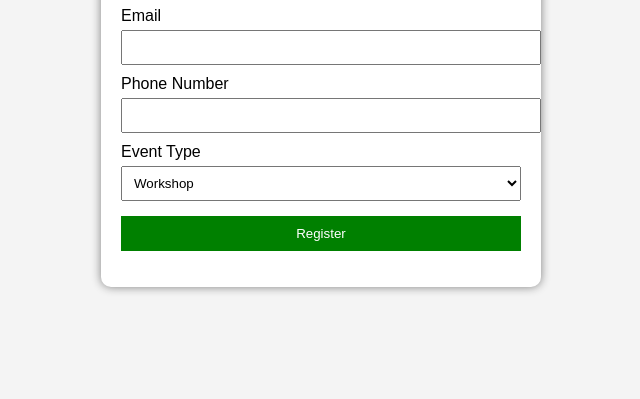
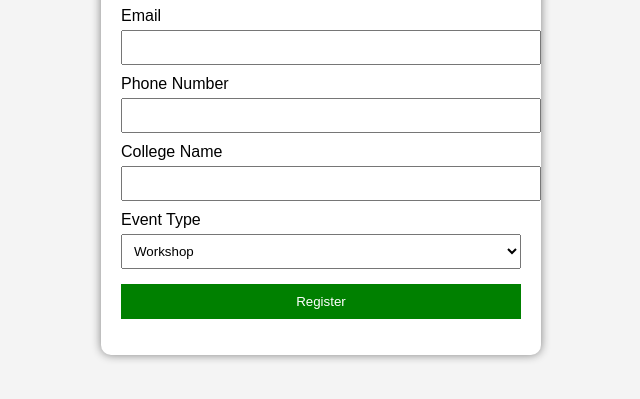
Before and after one commit to Naveena1406/event-registration, a plain HTML site: page index.html in a window 1280 px wide. Shown: the part 199-598 px from the top of the page, without its empty margins (319-959 px from the left). Drawn offline with Linux system fonts and the light colour scheme.

Commit message:
Added college name field

```diff
--- a/index.html
+++ b/index.html
@@ -70,6 +70,8 @@
 
             <label>Phone Number</label>
             <input type="tel" id="phone" required>
+            <label>College Name</label>
+            <input type="text" id="college" required>
 
             <label>Event Type</label>
             <select id="event">
```
